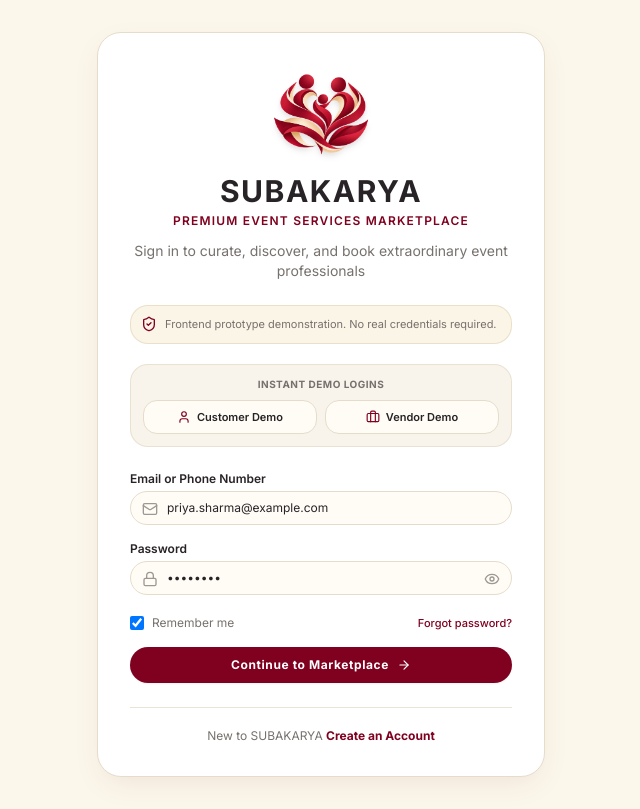
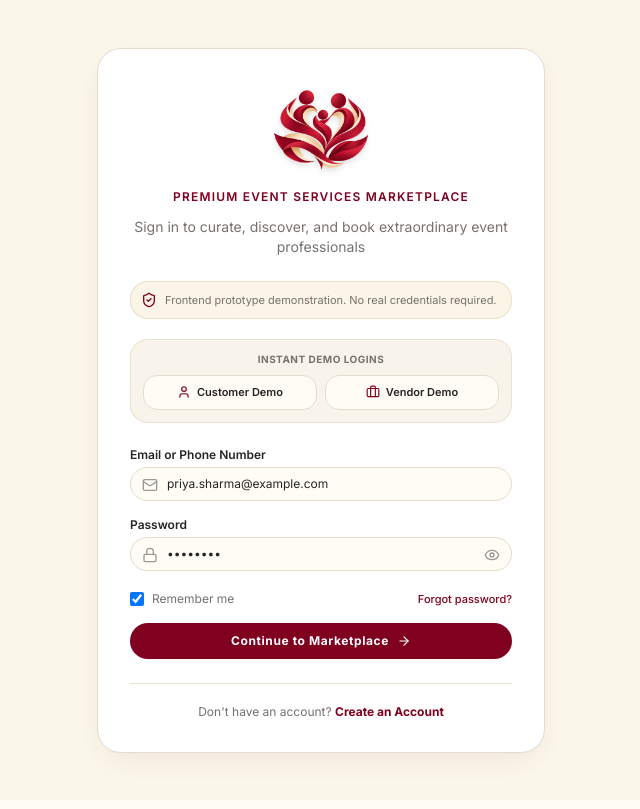
Before and after one commit to Dhanush-coder-ux/subakarya-eventmanagement, a React (Vite) app: page /login in a window 1280 px wide. Shown: the whole page, without its empty margins (319-959 px from the left). Built offline with nearby package versions, Linux system fonts and the light colour scheme.

Commit message:
refactor(branding): remove Subakarya text from auth and onboarding pages and display logo only

```diff
--- a/src/pages/AccountTypePage.tsx
+++ b/src/pages/AccountTypePage.tsx
@@ -27,7 +27,7 @@ export const AccountTypePage: React.FC = () => {
             Choose Your Account Experience
           </h1>
           <p className="text-xs sm:text-sm text-charcoal-muted mt-2 max-w-md mx-auto">
-            Select how you would like to explore the Subakarya platform. You can seamlessly switch between roles at any time in Settings.
+            Select how you would like to explore the platform. You can seamlessly switch between roles at any time in Settings.
           </p>
         </div>
 
--- a/src/pages/LoginPage.tsx
+++ b/src/pages/LoginPage.tsx
@@ -44,9 +44,7 @@ export const LoginPage: React.FC = () => {
         {/* Brand Header */}
         <div className="text-center mb-6">
           <img src="/subakarya-logo.png" alt="Subakarya Logo" className="w-20 h-20 sm:w-24 sm:h-24 mx-auto object-contain mb-3 drop-shadow-md" />
-          <h1 className="font-bold text-3xl font-bold tracking-wider text-charcoal">
-            SUBAKARYA
-          </h1>
+
           <p className="text-xs uppercase tracking-widest text-wine font-semibold mt-1">
             Premium Event Services Marketplace
           </p>
@@ -163,7 +161,7 @@ export const LoginPage: React.FC = () => {
 
         {/* Footer Link */}
         <div className="mt-6 pt-5 border-t border-border/80 text-center text-xs text-charcoal-muted">
-          <span>New to SUBAKARYA </span>
+          <span>Don't have an account? </span>
           <Link
             to="/account-type"
             className="font-bold text-wine hover:underline"
--- a/src/pages/ProfessionalOnboardingPage.tsx
+++ b/src/pages/ProfessionalOnboardingPage.tsx
@@ -199,6 +199,9 @@ export const ProfessionalOnboardingPage: React.FC = () => {
   return (
     <div className="min-h-screen bg-sand/30 py-8 px-4 sm:px-6 lg:px-8">
       <div className="max-w-3xl mx-auto">
+        <div className="text-center mb-6">
+          <img src="/subakarya-logo.png" alt="Logo" className="w-16 h-16 mx-auto object-contain mb-3 drop-shadow-md" />
+        </div>
         {/* Dynamic Completeness Banner */}
         <div className="bg-surface-card rounded-2xl border border-border shadow-card p-4 sm:p-5 mb-6">
           <div className="flex flex-col sm:flex-row sm:items-center justify-between gap-3 pb-3 border-b border-border/70">
```
